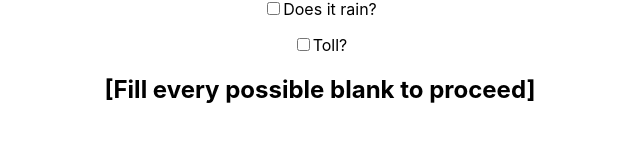
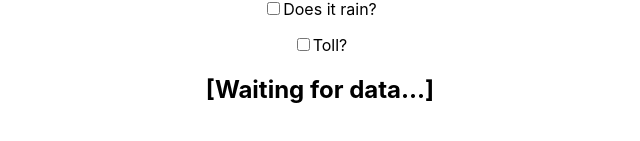
Before and after one commit to JordiiBru/Car-Trip-Cost-Calc, a React (Create React App) app: page / in a window 1280 px wide. Shown: the part 205-346 px from the top of the page, without its empty margins (320-960 px from the left). Built offline with nearby package versions, Linux system fonts and the light colour scheme.

Commit message:
a better header

```diff
--- a/src/App.js
+++ b/src/App.js
@@ -63,7 +63,7 @@ const App = () => {
   }
 
   function displayResult(){
-    var empty_msg = '[Fill every possible blank to proceed]';
+    var empty_msg = '[Waiting for data...]';
     var res = calculate();
     res = res / Passengers;
     res = res.toFixed(2);
```
